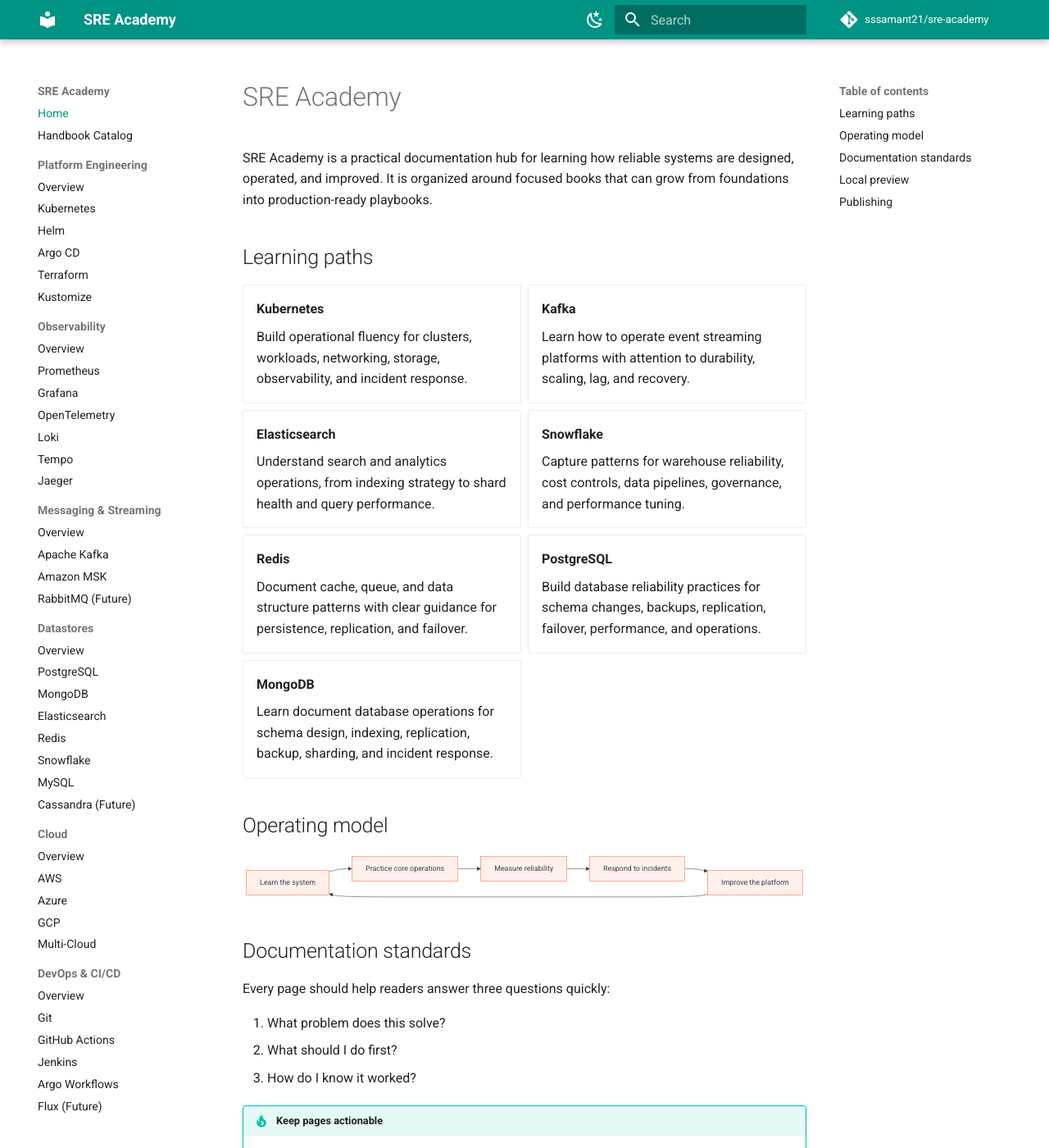
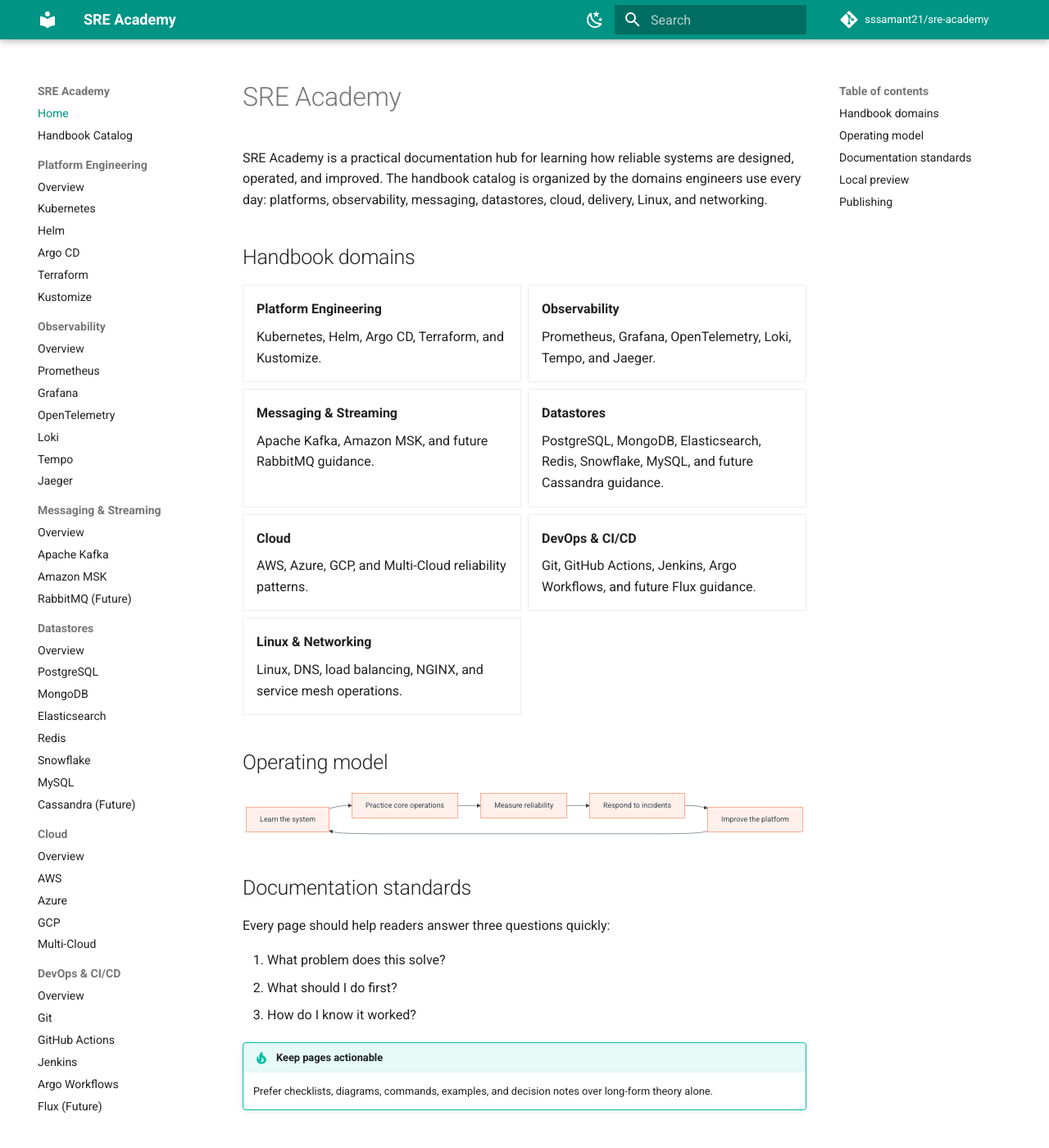
Before and after one commit to sssamant21/sre-academy, an MkDocs documentation site: the page built from docs/index.md, in a window 1280 px wide and 1400 px high. Shown: the whole window at 82% size. Built offline with MkDocs 1.6.1 and Material for MkDocs 9.7.7, drawn with Linux system fonts in a browser that asks for light colours; comment, search, counter and statistics services are not loaded.

Commit message:
Align homepage with SRE Academy taxonomy

```diff
--- a/docs/index.md
+++ b/docs/index.md
@@ -1,38 +1,38 @@
 # SRE Academy
 
-SRE Academy is a practical documentation hub for learning how reliable systems are designed, operated, and improved. It is organized around focused books that can grow from foundations into production-ready playbooks.
+SRE Academy is a practical documentation hub for learning how reliable systems are designed, operated, and improved. The handbook catalog is organized by the domains engineers use every day: platforms, observability, messaging, datastores, cloud, delivery, Linux, and networking.
 
-## Learning paths
+## Handbook domains
 
 <div class="grid cards" markdown>
 
-- **Kubernetes**
+- **Platform Engineering**
 
-    Build operational fluency for clusters, workloads, networking, storage, observability, and incident response.
+    Kubernetes, Helm, Argo CD, Terraform, and Kustomize.
 
-- **Kafka**
+- **Observability**
 
-    Learn how to operate event streaming platforms with attention to durability, scaling, lag, and recovery.
+    Prometheus, Grafana, OpenTelemetry, Loki, Tempo, and Jaeger.
 
-- **Elasticsearch**
+- **Messaging & Streaming**
 
-    Understand search and analytics operations, from indexing strategy to shard health and query performance.
+    Apache Kafka, Amazon MSK, and future RabbitMQ guidance.
 
-- **Snowflake**
+- **Datastores**
 
-    Capture patterns for warehouse reliability, cost controls, data pipelines, governance, and performance tuning.
+    PostgreSQL, MongoDB, Elasticsearch, Redis, Snowflake, MySQL, and future Cassandra guidance.
 
-- **Redis**
+- **Cloud**
 
-    Document cache, queue, and data structure patterns with clear guidance for persistence, replication, and failover.
+    AWS, Azure, GCP, and Multi-Cloud reliability patterns.
 
-- **PostgreSQL**
+- **DevOps & CI/CD**
 
-    Build database reliability practices for schema changes, backups, replication, failover, performance, and operations.
+    Git, GitHub Actions, Jenkins, Argo Workflows, and future Flux guidance.
 
-- **MongoDB**
+- **Linux & Networking**
 
-    Learn document database operations for schema design, indexing, replication, backup, sharding, and incident response.
+    Linux, DNS, load balancing, NGINX, and service mesh operations.
 
 </div>
 
```
